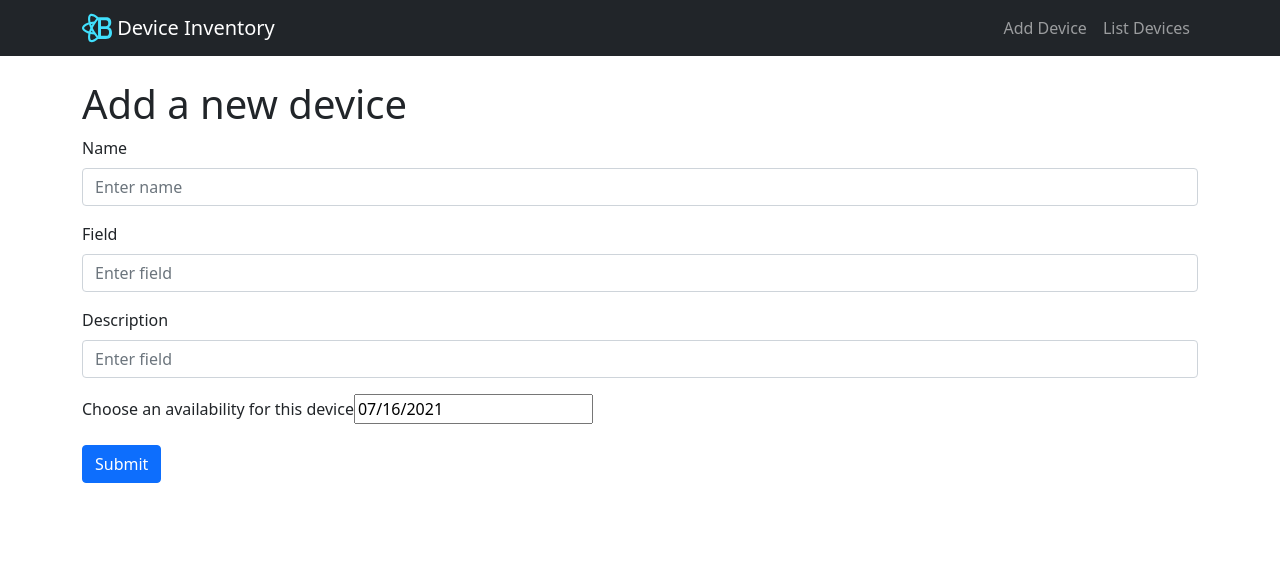
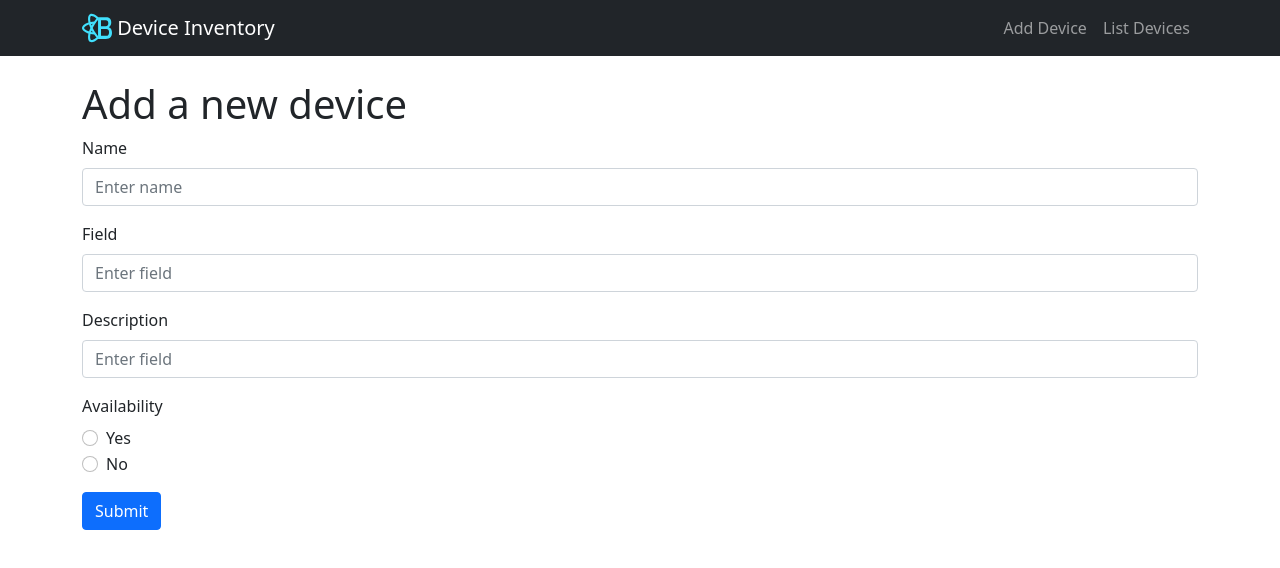
Before and after one commit to franpas12123/mern-device-inventory, a React (Create React App) app in the folder client/device-inventory-app/: page /create in a window 1280 px wide. Shown: the top 568 px of the page. Built offline with nearby package versions, Linux system fonts and the light colour scheme.

Commit message:
Update AddDevice.js
Added radio options for availability
Changed hard coded url

```diff
--- a/client/device-inventory-app/src/components/AddDevice.js
+++ b/client/device-inventory-app/src/components/AddDevice.js
@@ -1,10 +1,13 @@
 import React, { Component } from 'react'
 import axios from 'axios'
-import DatePicker from 'react-datepicker'
+// import DatePicker from 'react-datepicker'
 import 'react-datepicker/dist/react-datepicker.css'
 import Form from 'react-bootstrap/Form'
 import Container from 'react-bootstrap/Container'
 import Button from 'react-bootstrap/Button'
+require('dotenv').config()
+
+const DEV_URL = process.env.DEV_URL
 
 export default class AddDevice extends Component {
     constructor(props) {
@@ -60,7 +63,7 @@ export default class AddDevice extends Component {
         }
 
         // Save to db
-        const res = await axios.post('http://localhost:5000/devices', newDevice)
+        const res = await axios.post(`${DEV_URL}devices`, newDevice)
 
         if (res.status === 200) {
             console.log(res.data)
@@ -87,9 +90,15 @@ export default class AddDevice extends Component {
                         <Form.Control type="text" placeholder="Enter field" value={this.state.description} onChange={this.onChangeDescription} />
                     </Form.Group>
 
-                    <Form.Group className="mb-3" controlId="formBasicDate">
+                    {/* <Form.Group className="mb-3" controlId="formBasicDate">
                         <Form.Label>Choose an availability for this device</Form.Label>
                         <DatePicker selected={this.state.availability} onChange={this.onChangeAvailability} />
+                    </Form.Group> */}
+
+                    <Form.Group className="mb-3" controlId="formBasicDescription">
+                        <Form.Label>Availability</Form.Label>
+                        <Form.Check type="radio" name="availability" label="Yes" />
+                        <Form.Check type="radio" name="availability" label="No" />
                     </Form.Group>
 
                     <Button variant="primary" type="submit">
```
